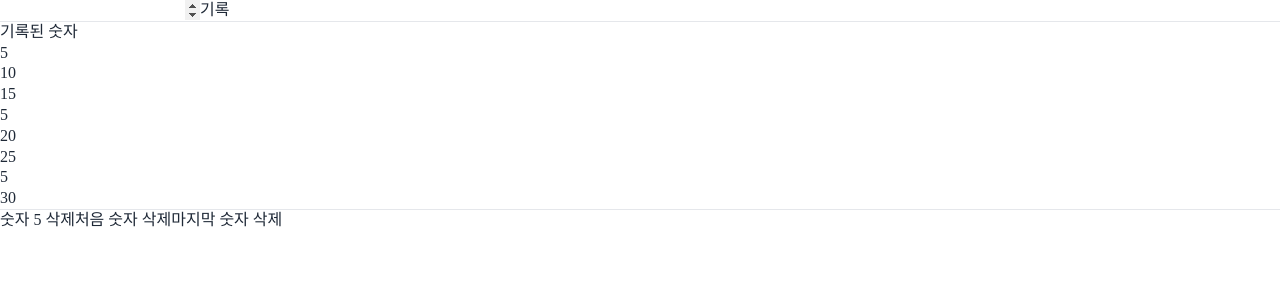
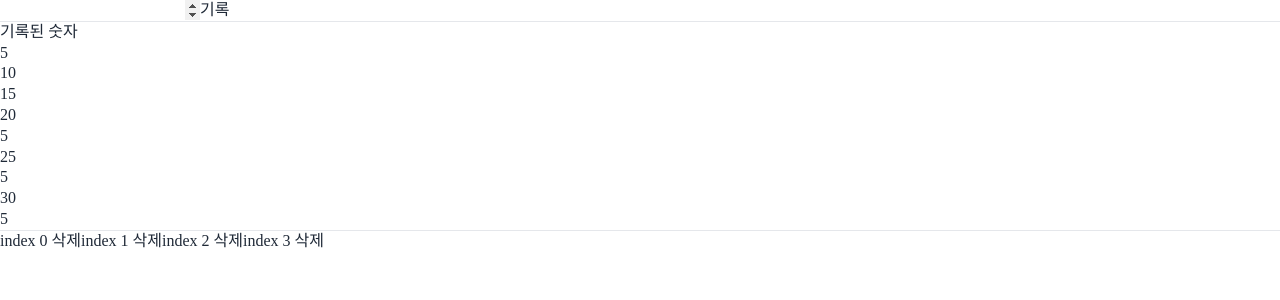
Before and after one commit to NewBean0312/react-proj, a React (Create React App) app: page / in a window 1280 px wide. Shown: the top 300 px of the page. Built offline with nearby package versions, Linux system fonts and the light colour scheme; a web font is replaced by a local one.

Commit message:
숫자리스트에서 특정 위치에 있는 숫자를 제거

```diff
--- a/src/RefEx.js
+++ b/src/RefEx.js
@@ -3,7 +3,18 @@ import React, { useState, useRef } from "react";
 function RefEx() {
   const noInputRef = useRef(null);
   const [no, setNo] = useState("");
-  const [recordedNos, setRecordedNos] = useState([5, 10, 15, 5, 20, 25, 5, 30]);
+
+  const [recordedNos, setRecordedNos] = useState([
+    5,
+    10,
+    15,
+    20,
+    5,
+    25,
+    5,
+    30,
+    5
+  ]);
 
   const saveNo = () => {
     if (no === "") {
@@ -13,22 +24,12 @@ function RefEx() {
 
     setRecordedNos([...recordedNos, no]);
     setNo("");
+    noInputRef.current.focus();
   };
 
-  const removeNo5 = () => {
-    const newRevorededNos = recordedNos.filter((el) => el != 5);
-    setRecordedNos(newRevorededNos);
-  }
-
-  const removeFirst = () => {
-    const newRevorededNos = recordedNos.filter((el, index) => index != 0);
-    setRecordedNos(newRevorededNos);
-  }
-
-  const removeLast = () => {
-    setRecordedNos(
-      recordedNos.filter((el, index) => index != recordedNos.length - 1)
-    );
+  const removeNo = (index) => {
+    const newRecordedNos = recordedNos.filter((_, _index) => _index != index);
+    setRecordedNos(newRecordedNos);
   };
 
   return (
@@ -41,11 +42,13 @@ function RefEx() {
       >
         <input
           type="number"
+          ref={noInputRef}
           value={no}
           onChange={(e) => setNo(e.target.valueAsNumber)}
         />
         <button type="submit">기록</button>
       </form>
+
       <hr />
 
       <h1>기록된 숫자</h1>
@@ -57,9 +60,10 @@ function RefEx() {
 
       <hr />
 
-      <button onClick={removeNo5}>숫자 5 삭제</button>
-      <button onClick={removeFirst}>처음 숫자 삭제</button>
-      <button onClick={removeLast}>마지막 숫자 삭제</button>
+      <button onClick={() => removeNo(0)}>index 0 삭제</button>
+      <button onClick={() => removeNo(1)}>index 1 삭제</button>
+      <button onClick={() => removeNo(2)}>index 2 삭제</button>
+      <button onClick={() => removeNo(3)}>index 3 삭제</button>
     </>
   );
 }
```
